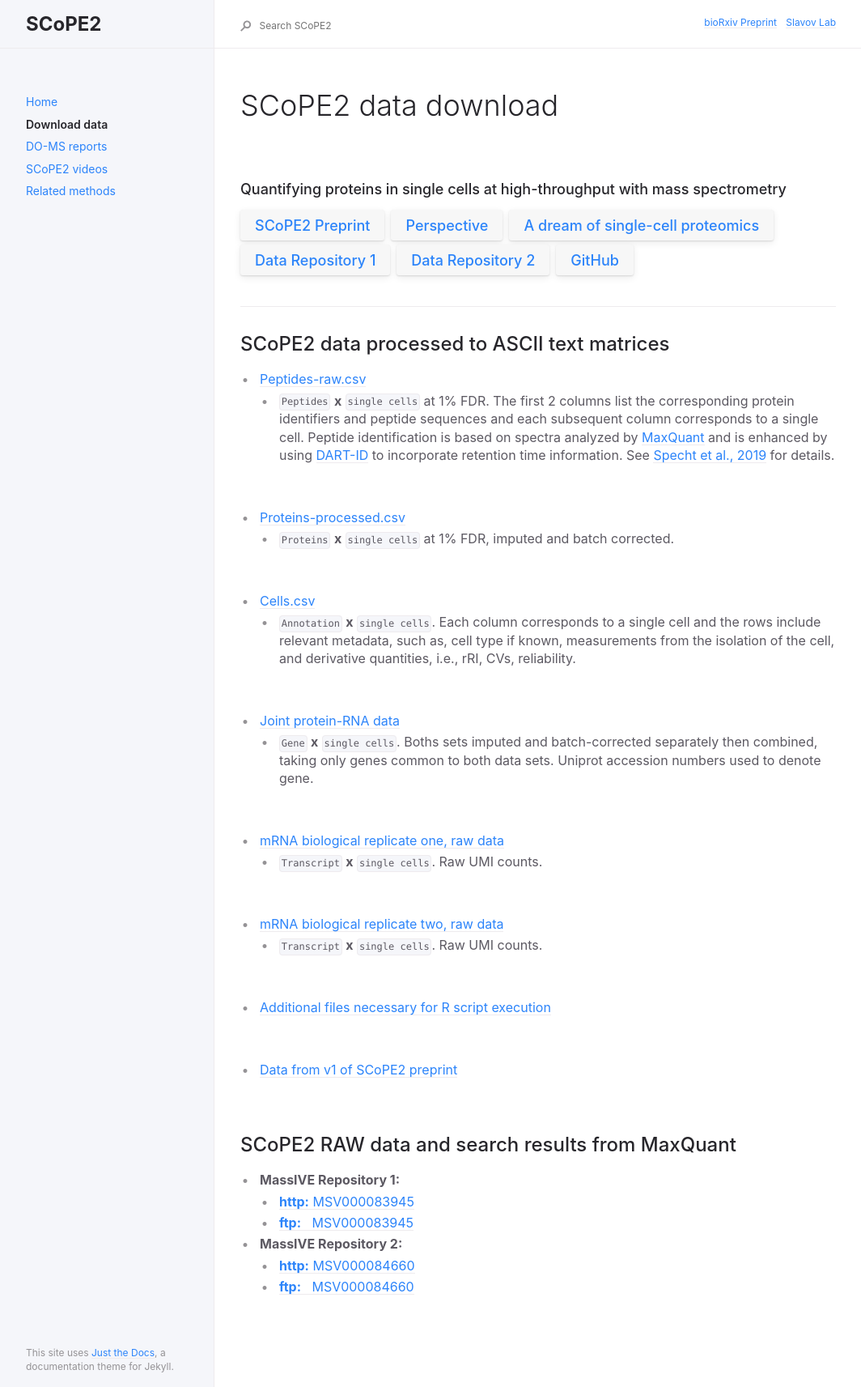
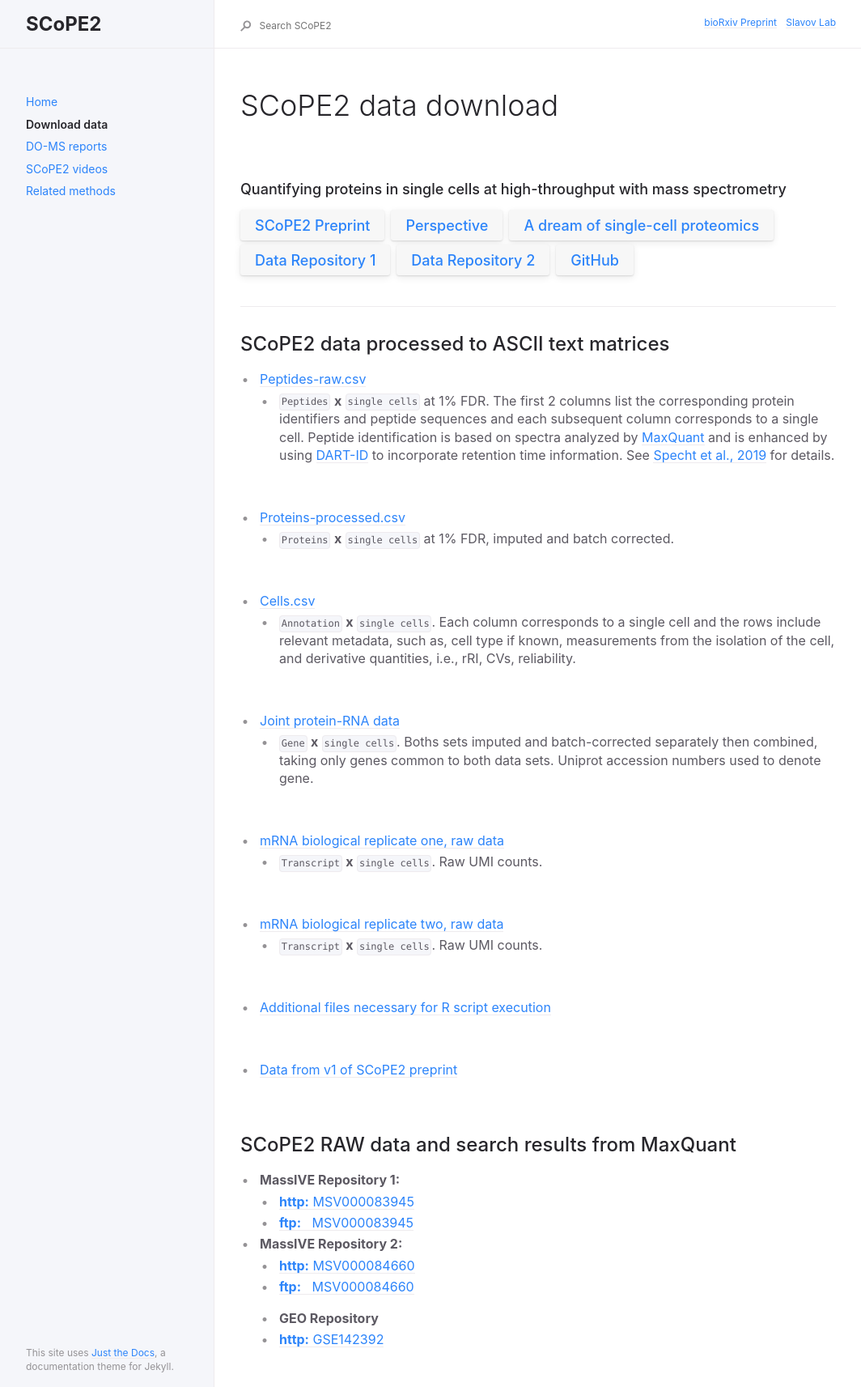
Before and after one commit to SlavovLab/SCoPE2, a Jekyll site: the page built from docs/docs/data.md, in a window 1280 px wide. Shown: the whole page at 81% size, without its empty margins (91-1155 px from the left). Built offline with Jekyll 4.4.1, drawn with Linux system fonts in a browser that asks for light colours.

Commit message:
Update data.md

```diff
--- a/docs/docs/data.md
+++ b/docs/docs/data.md
@@ -69,3 +69,6 @@ description: "download single-cell proteomics data from SCoPE2, a second generat
 * **MassIVE Repository 2:**
   - [**http:**  MSV000084660](https://massive.ucsd.edu/ProteoSAFe/dataset.jsp?accession=MSV000084660)
   - [**ftp:** &nbsp; MSV000084660](ftp://massive.ucsd.edu/MSV000084660)
+
+  * **GEO Repository**
+  - [**http:**  GSE142392](https://www.ncbi.nlm.nih.gov/geo/query/acc.cgi?acc=GSE142392)
```
